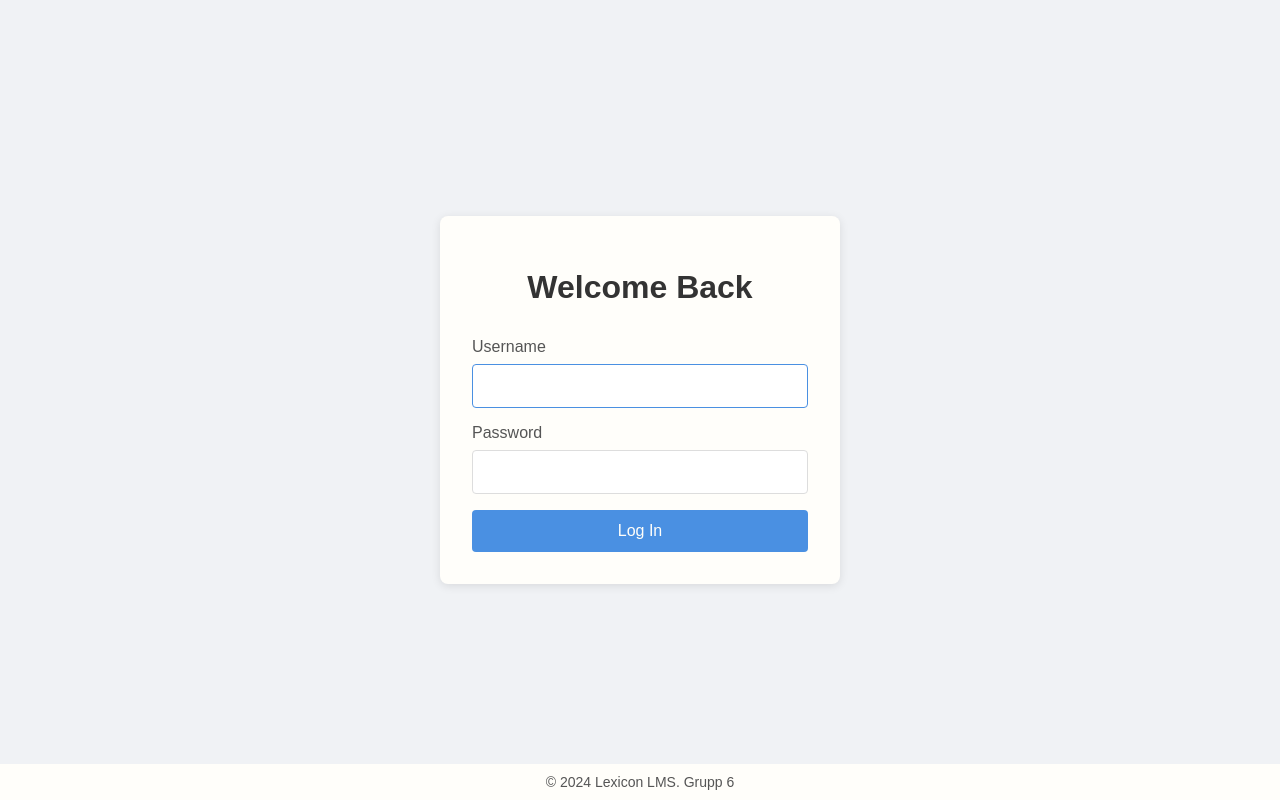
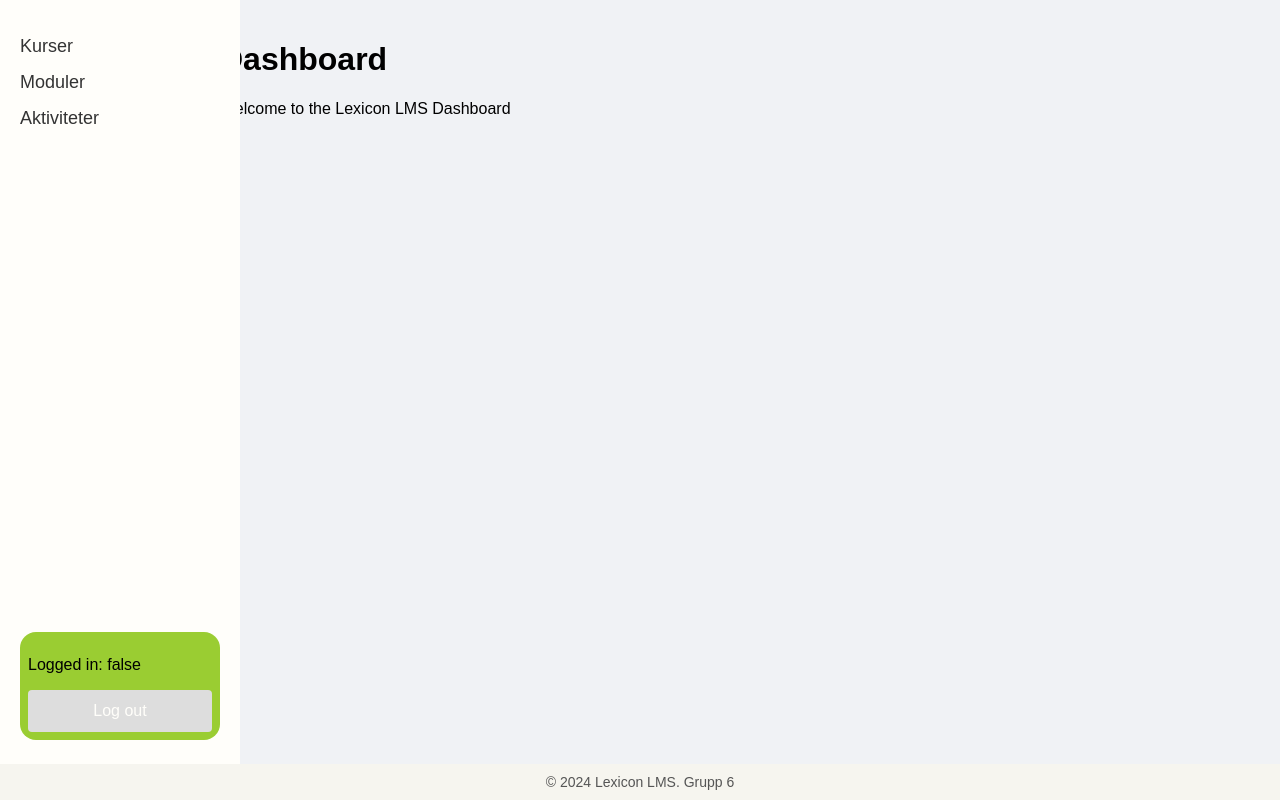
Before and after one commit to Sam-mn/Lexicon, a React (Vite) app in the folder Client/: page / in a window 1280 px wide. Before the commit this address led to /login. Built offline with nearby package versions, Linux system fonts and the light colour scheme; a web font is replaced by a local one.

Commit message:
Task 8: Adjust nav component

```diff
--- a/Client/src/components/Layout.tsx
+++ b/Client/src/components/Layout.tsx
@@ -1,15 +1,13 @@
 import { ReactElement } from 'react';
 import { Outlet } from 'react-router-dom';
-import { LoginStatusChip, Navbar } from '../components';
+import { Navbar } from '../components';
+import '../css/Layout.css';
 
 export function Layout(): ReactElement {
   return (
-    <div className="authenticated-container">
-      <header>
-        <Navbar />
-        <LoginStatusChip />
-      </header>
-      <main>
+    <div className="layout">
+      <Navbar />
+      <main className="main-content">
         <Outlet />
       </main>
     </div>
--- a/Client/src/components/LoginStatusChip.tsx
+++ b/Client/src/components/LoginStatusChip.tsx
@@ -1,11 +1,12 @@
 import { ReactElement } from "react";
 import { useAuth } from "../hooks";
+import '../css/LoginStatusChip.css';
 
 export function LoginStatusChip(): ReactElement {
   const { isLoggedIn, logout } = useAuth();
 
   return (
-    <div id="login-status-chip">
+    <div className="login-status-chip">
       <p>Logged in: {isLoggedIn.toString()}</p>
       <button disabled={!isLoggedIn} onClick={logout}>
         Log out
--- a/Client/src/components/Navbar.tsx
+++ b/Client/src/components/Navbar.tsx
@@ -1,5 +1,6 @@
 import { ReactElement } from 'react';
 import { Link } from 'react-router-dom';
+import { LoginStatusChip } from './LoginStatusChip';
 import '../css/Navbar.css';
 
 export function Navbar(): ReactElement {
@@ -15,10 +16,8 @@ export function Navbar(): ReactElement {
         <li className="nav-item">
           <Link to="/activities" className="nav-link">Aktiviteter</Link>
         </li>
-        <li className="nav-item">
-          <Link to="/login" className="nav-link">Logga in</Link>
-        </li>
       </ul>
+      <LoginStatusChip />
     </nav>
   );
 }
--- a/Client/src/css/Footer.css
+++ b/Client/src/css/Footer.css
@@ -1,5 +1,5 @@
 .footer {
-    background-color: var(--color-white);
+    background-color: var(--primary-offwhite);
     padding: 10px 0;
     text-align: center;
     position: fixed;
--- a/Client/src/css/Layout.css
+++ b/Client/src/css/Layout.css
@@ -7,5 +7,4 @@
     flex-grow: 1;
     margin-left: 200px;
     padding: 20px;
-    padding-bottom: 60px;
   }
--- a/Client/src/css/LoginStatusChip.css
+++ b/Client/src/css/LoginStatusChip.css
@@ -1,8 +1,7 @@
-#login-status-chip {
-    position: fixed;
-    bottom: 1rem;
-    right: 1rem;
-    background-color: var(--color-success);
-    border-radius: 1rem;
-    padding: 0.5rem;
-  }
+.login-status-chip {
+  background-color: var(--color-success);
+  border-radius: 1rem;
+  padding: 0.5rem;
+  margin-top: auto;
+  margin-bottom: 5rem;
+}
--- a/Client/src/css/Navbar.css
+++ b/Client/src/css/Navbar.css
@@ -4,8 +4,11 @@
   position: fixed;
   left: 0;
   top: 0;
-    background-color: #f8f9fa;
+  background-color: var(--color-white);
   padding: 20px;
+  display: flex;
+  flex-direction: column;
+  justify-content: space-between;
 }
 
 .navbar-nav {
--- a/Client/src/router/router.tsx
+++ b/Client/src/router/router.tsx
@@ -7,7 +7,7 @@ export const router = createBrowserRouter(
   createRoutesFromElements(
     <Route element={<BaseLayout />}>
       <Route path="/login" element={<LoginPage />} />
-      <Route element={<RequireAuth><Layout /></RequireAuth>}>
+      <Route element={<Layout />}>
         <Route path="/" element={<DashboardPage />} />
         <Route path="/courses/:id" element={<CourseDetailsPage />} />
         <Route path="/modules" element={<ModulesPage />} />
@@ -16,3 +16,5 @@ export const router = createBrowserRouter(
     </Route>
   )
 );
+
+// <Route element={<RequireAuth><Layout /></RequireAuth>}>
```
Lines whose indentation alone changed are shown as unchanged.
